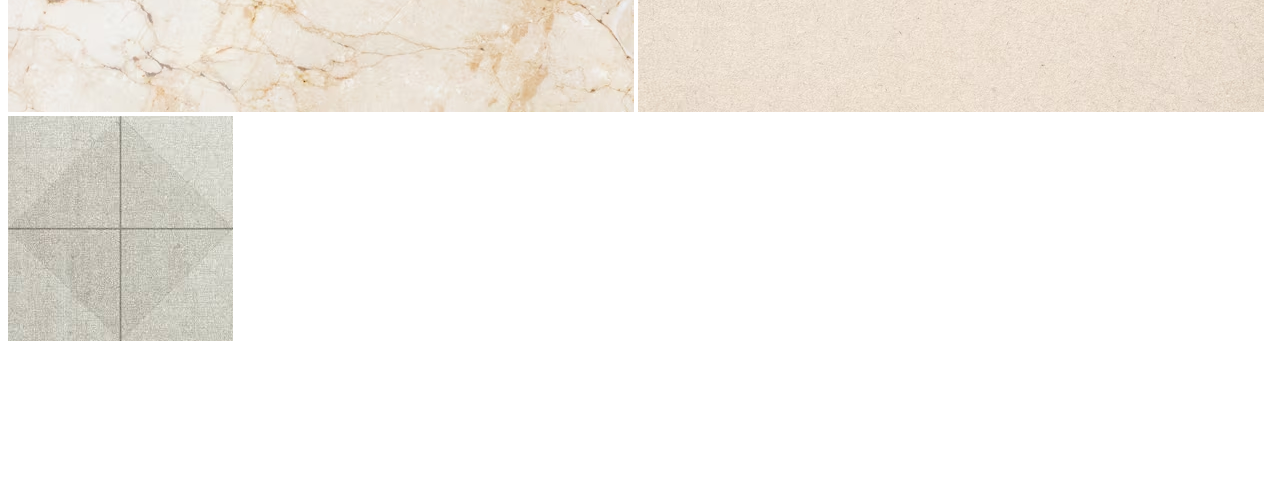
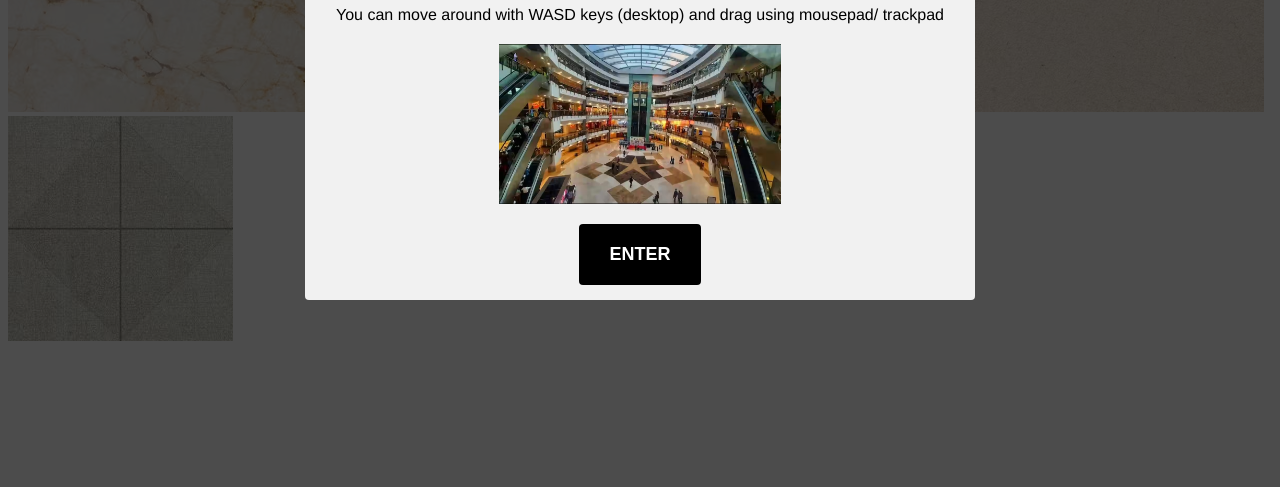
Before and after one commit to modestpelican/ShopVista_project, a website: page index.html in a window 1280 px wide. Shown: the part 313-800 px from the top of the page. Drawn offline with Linux system fonts and the light colour scheme.

Commit message:
Splash Screen Update

```diff
--- a/index.html
+++ b/index.html
@@ -1,12 +1,36 @@
 <!DOCTYPE html>
 <html>
 <head>
-    <title>Virtual Shopping Mall with A-Frame</title>
+    <meta charset="utf-8">
+    <meta name="viewport" content="width=device-width">
+    <meta name="apple-mobile-web-app-capable" content="yes">
+    <link rel="stylesheet" href="main.css">
+    <title>ShopVista - Your Window to Endless Shopping Delights</title>
+    <meta name="description" content="Now in 3D!">
     <script src="https://aframe.io/releases/1.2.0/aframe.min.js"></script>
-    <script src="https://unpkg.com/aframe-event-set-component@3.0.3/dist/aframe-event-set-component.min.js"></script>
-
+    <script src="https://cdn.rawgit.com/donmccurdy/aframe-extras/v3.8.6/dist/aframe-extras.min.js"></script>
 </head>
 <body>
+
+    <!-- Splash Screen -->
+    <div class="splash">
+        <div class="splash__card">
+          <h1>ShopVista-Your Window to Endless Virtual Shopping Delights</h1>
+          <p>You can move around with WASD keys (desktop) and drag using mousepad/ trackpad</p>
+          <img class="splash__img" src="textures/projectstrtimg.jpeg" alt="image">
+          <button class="splash__button">Enter</button>
+        </div>
+      </div>
+
+       <script>
+        const splashButton = document.querySelector('.splash__button');
+        const splashScreen = document.querySelector('.splash');
+
+        splashButton.addEventListener('click', () => {
+            splashScreen.style.display = 'none';
+        });
+    </script>
+
 <a-scene>
     <a-camera position="0 2 -10" rotation="0 -270 0"></a-camera>
     <a-assets>
--- /dev/null
+++ b/main.css
@@ -0,0 +1,49 @@
+html {
+    font-family: "Helvetica Neue", Helvetica, Arial, sans-serif;
+  }
+
+  .splash {
+    position: fixed;
+    top: 0;
+    left: 0;
+    width: 100%;
+    height: 100vh;
+    background-color: rgba(0, 0, 0, 0.7);
+    z-index: 99999;
+    display: flex;
+    align-items: center;
+    justify-content: center;
+  }
+
+  .splash__card {
+    max-width: 50%;
+    background-color: #f1f1f1;
+    text-align: center;
+    padding: 15px;
+    border-radius: 4px;
+  }
+
+  @media only screen and (max-width: 700px) {
+    .splash__card {
+      max-width: 88%;
+    }
+  }
+
+  .splash__button {
+    padding: 20px 30px;
+    border: none;
+    background-color: black;
+    color: white;
+    cursor: pointer;
+    font-size: 18px;
+    text-transform: uppercase;
+    font-weight: 700;
+    border-radius: 4px;
+  }
+
+  .splash__img {
+    max-width: 100%;
+    display: block;
+    height: 160px;
+    margin: 20px auto;
+  }
```
Also changed, not shown: package.json (added, +29 -0 lines), textures/projectstrtimg.jpeg (added), 2 other files.
